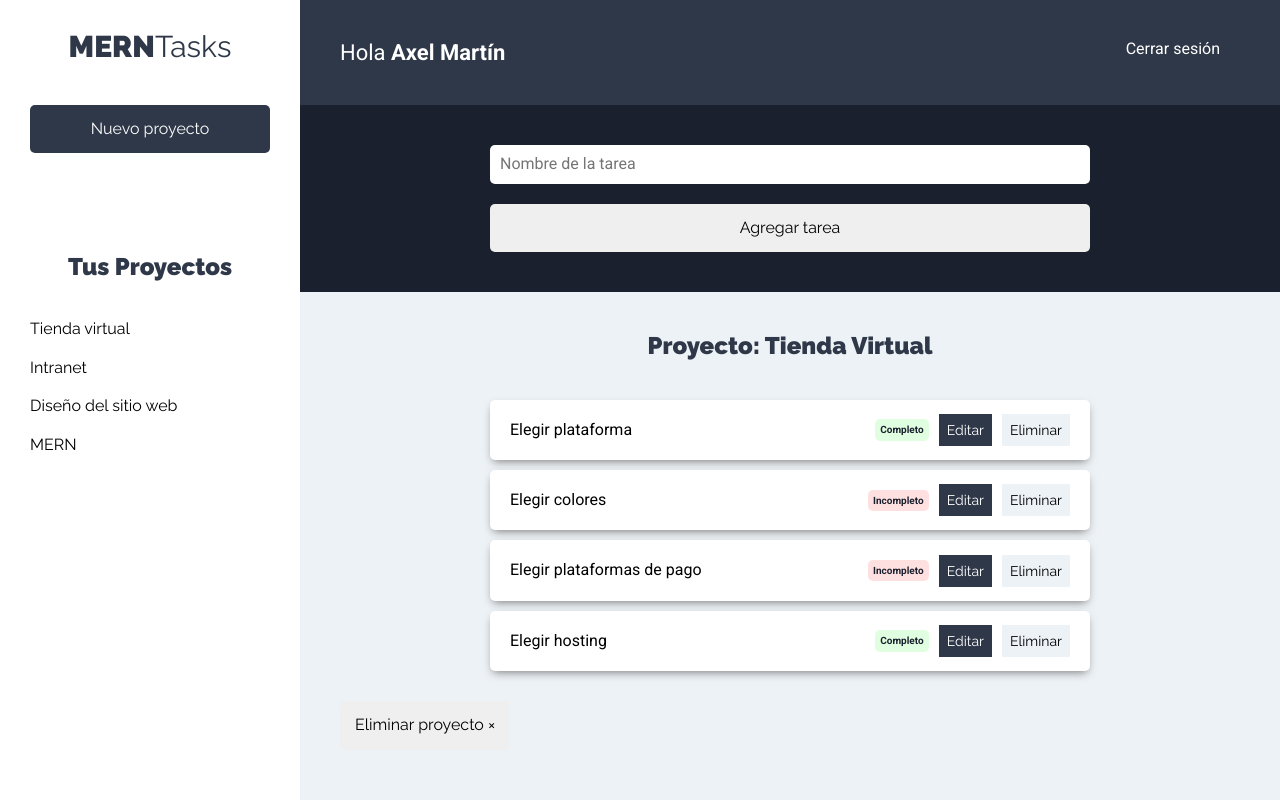
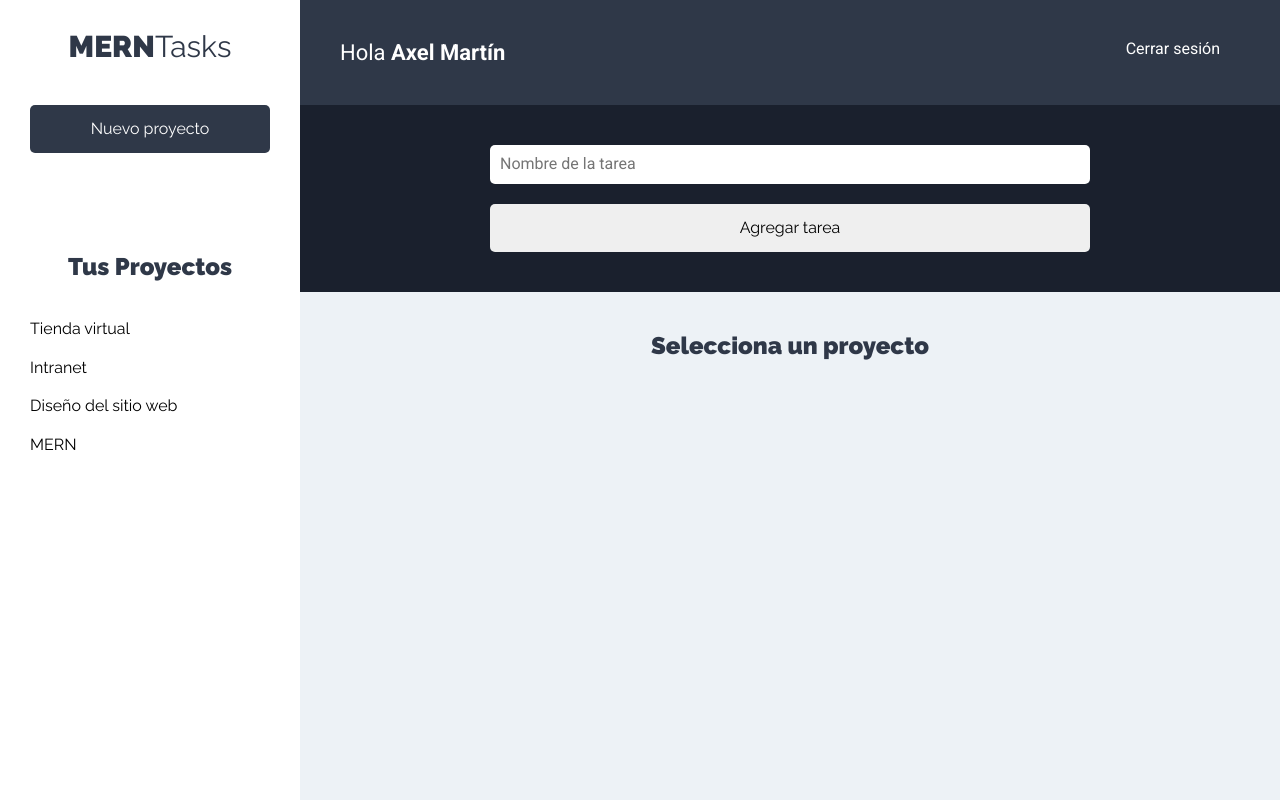
Before and after one commit to axmonsalve/client, a React (Create React App) app: page /projects in a window 1280 px wide. Built offline with nearby package versions, Linux system fonts and the light colour scheme.

Commit message:
Showing project name

```diff
--- a/src/components/tasks/TaskList.js
+++ b/src/components/tasks/TaskList.js
@@ -1,34 +1,41 @@
-import React, { Fragment } from 'react';
-import Task from './Task';
+import React, { Fragment, useContext } from "react";
+import Task from "./Task";
+import ProjectContext from "../../context/projects/projectContext";
 
 const TaskList = () => {
+  //Extraemos los proyectos del state incial
+  const projectsContext = useContext(ProjectContext);
+  const { selectedProject } = projectsContext;
+
+  //Si no hay proyecto seleccionado
+  if(!selectedProject)return <h2>Selecciona un proyecto</h2>
+
+  //Array destructuring para extraer el proyecto actual
+  const [actualProject] = selectedProject;
 
   const tasks = [
-        {name: 'Elegir plataforma', stateTask: true},
-        {name: 'Elegir colores', stateTask: false},
-        {name: 'Elegir plataformas de pago', stateTask: false},
-        {name: 'Elegir hosting', stateTask: true},
-    ]
+    { name: "Elegir plataforma", stateTask: true },
+    { name: "Elegir colores", stateTask: false },
+    { name: "Elegir plataformas de pago", stateTask: false },
+    { name: "Elegir hosting", stateTask: true }
+  ];
 
   return (
     <Fragment>
-            <h2>Proyecto: Tienda Virtual</h2>
+      <h2>Proyecto: {actualProject.name}</h2>
       <ul className="listado-tareas">
-                {tasks.length === 0
-                ? (
-                    <li className="tarea"><p>No hay tareas</p></li>
-                ): tasks.map(task => (
-                    <Task
-                        task={task}
-                    />
-                ))
-                }
+        {tasks.length === 0 ? (
+          <li className="tarea">
+            <p>No hay tareas</p>
+          </li>
+        ) : (
+          tasks.map(task => <Task task={task} />)
+        )}
       </ul>
 
-            <button
-                type="button"
-                className="btn btn-eliminar"
-            >Eliminar proyecto &times;</button>
+      <button type="button" className="btn btn-eliminar">
+        Eliminar proyecto &times;
+      </button>
     </Fragment>
   );
 };
--- a/src/context/projects/projectReducer.js
+++ b/src/context/projects/projectReducer.js
@@ -28,7 +28,7 @@ export default (state, action) => {
     case ACTUAL_PROJECT:
         return{
             ...state,
-            actualProject: state.projects.filter(project => project.id === action.payload)
+            selectedProject: state.projects.filter(project => project.id === action.payload)
         }
     default:
       return state;
```
Lines whose indentation alone changed are shown as unchanged.
